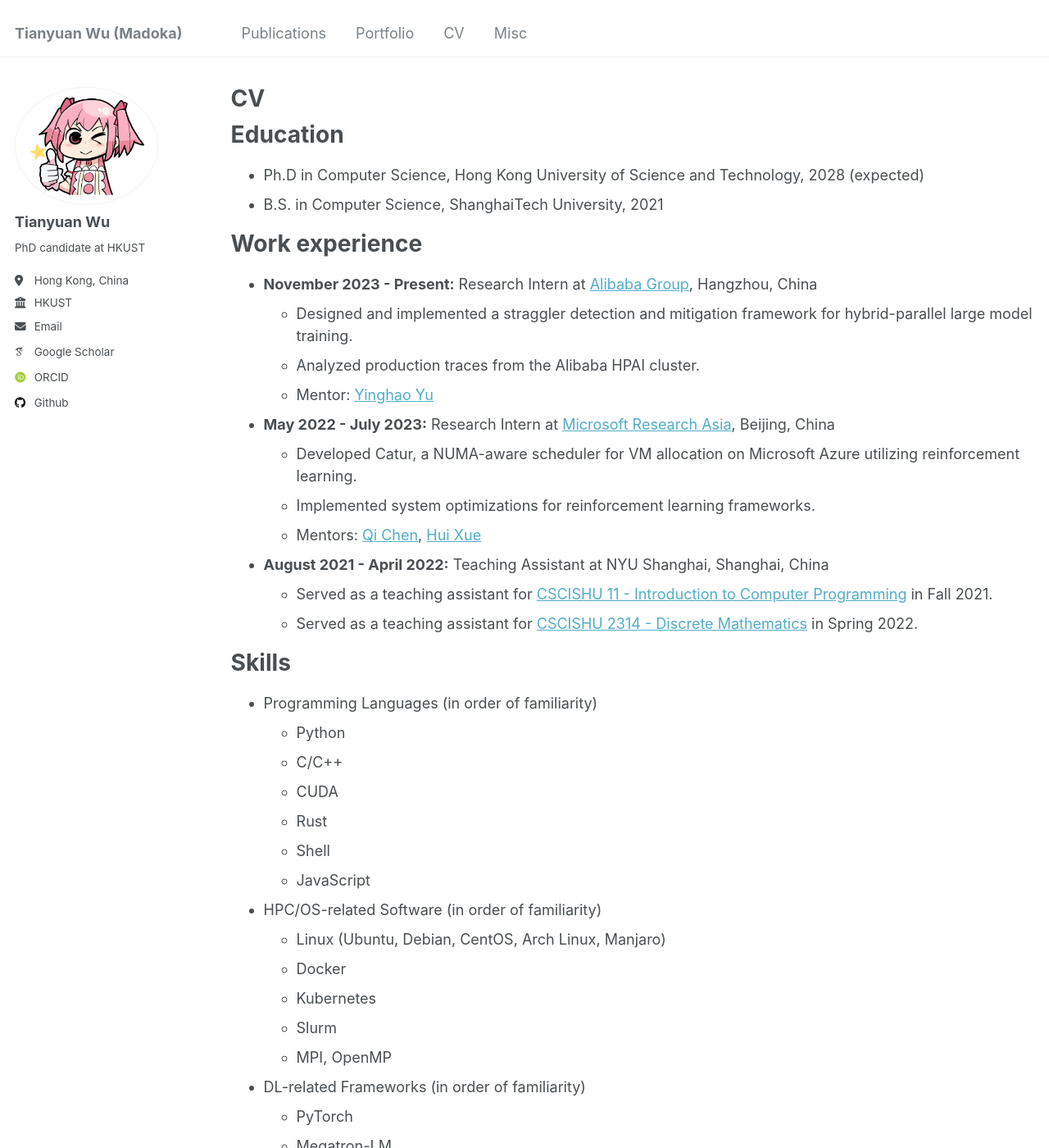
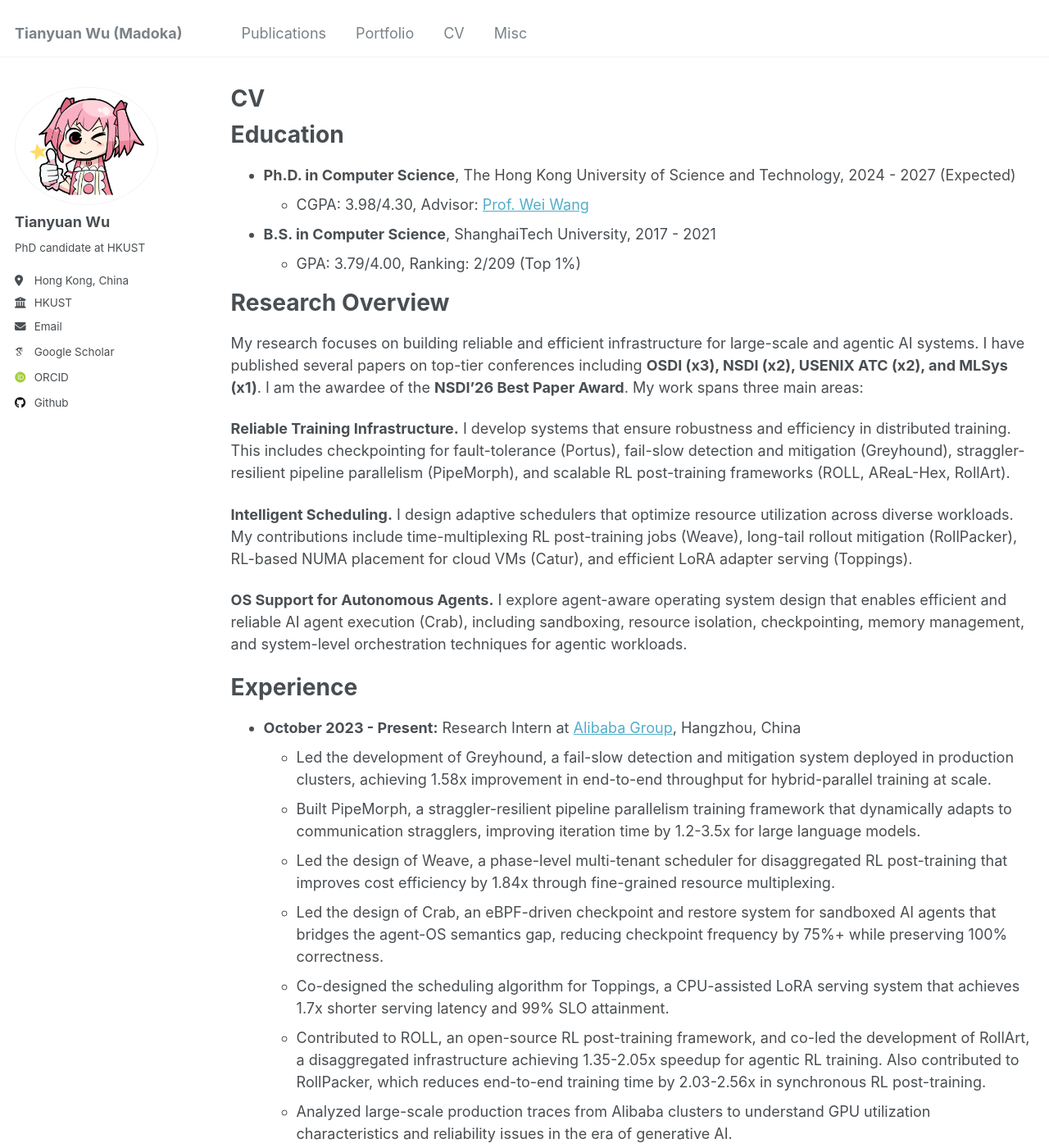
Before and after one commit to wutianyuan1/wutianyuan1.github.io, a Jekyll site: the page built from _pages/cv.md, in a window 1280 px wide and 1400 px high. Shown: the whole window at 82% size. Built offline with Jekyll 4.4.1, drawn with Linux system fonts in a browser that asks for light colours; some web fonts are replaced; some of the changed text lies outside the part shown.

Commit message:
fix consistency issues via claude code

```diff
--- a/_pages/cv.md
+++ b/_pages/cv.md
@@ -11,53 +11,53 @@ redirect_from:
 
 Education
 ======
-* Ph.D in Computer Science, Hong Kong University of Science and Technology, 2028 (expected)
-* B.S. in Computer Science, ShanghaiTech University, 2021
+* **Ph.D. in Computer Science**, The Hong Kong University of Science and Technology, 2024 - 2027 (Expected)
+  * CGPA: 3.98/4.30, Advisor: [Prof. Wei Wang](https://www.cse.ust.hk/~weiwa/)
+* **B.S. in Computer Science**, ShanghaiTech University, 2017 - 2021
+  * GPA: 3.79/4.00, Ranking: 2/209 (Top 1%)
 
-Work experience
+Research Overview
 ======
-* **November 2023 - Present:** Research Intern at [Alibaba Group](https://www.alibabagroup.com/en-US/), Hangzhou, China
-  * Designed and implemented a straggler detection and mitigation framework for hybrid-parallel large model training.
-  * Analyzed production traces from the Alibaba HPAI cluster.
-  * Mentor: [Yinghao Yu](https://scholar.google.com/citations?user=_YgjRn0AAAAJ&hl=en&oi=ao)
+My research focuses on building reliable and efficient infrastructure for large-scale and agentic AI systems. I have published several papers on top-tier conferences including **OSDI (x3), NSDI (x2), USENIX ATC (x2), and MLSys (x1)**. I am the awardee of the **NSDI'26 Best Paper Award**. My work spans three main areas:
+
+**Reliable Training Infrastructure.** I develop systems that ensure robustness and efficiency in distributed training. This includes checkpointing for fault-tolerance (Portus), fail-slow detection and mitigation (Greyhound), straggler-resilient pipeline parallelism (PipeMorph), and scalable RL post-training frameworks (ROLL, AReaL-Hex, RollArt).
+
+**Intelligent Scheduling.** I design adaptive schedulers that optimize resource utilization across diverse workloads. My contributions include time-multiplexing RL post-training jobs (Weave), long-tail rollout mitigation (RollPacker), RL-based NUMA placement for cloud VMs (Catur), and efficient LoRA adapter serving (Toppings).
+
+**OS Support for Autonomous Agents.** I explore agent-aware operating system design that enables efficient and reliable AI agent execution (Crab), including sandboxing, resource isolation, checkpointing, memory management, and system-level orchestration techniques for agentic workloads.
+
+Experience
+======
+* **October 2023 - Present:** Research Intern at [Alibaba Group](https://www.alibabagroup.com/en-US/), Hangzhou, China
+  * Led the development of Greyhound, a fail-slow detection and mitigation system deployed in production clusters, achieving 1.58x improvement in end-to-end throughput for hybrid-parallel training at scale.
+  * Built PipeMorph, a straggler-resilient pipeline parallelism training framework that dynamically adapts to communication stragglers, improving iteration time by 1.2-3.5x for large language models.
+  * Led the design of Weave, a phase-level multi-tenant scheduler for disaggregated RL post-training that improves cost efficiency by 1.84x through fine-grained resource multiplexing.
+  * Led the design of Crab, an eBPF-driven checkpoint and restore system for sandboxed AI agents that bridges the agent-OS semantics gap, reducing checkpoint frequency by 75%+ while preserving 100% correctness.
+  * Co-designed the scheduling algorithm for Toppings, a CPU-assisted LoRA serving system that achieves 1.7x shorter serving latency and 99% SLO attainment.
+  * Contributed to ROLL, an open-source RL post-training framework, and co-led the development of RollArt, a disaggregated infrastructure achieving 1.35-2.05x speedup for agentic RL training. Also contributed to RollPacker, which reduces end-to-end training time by 2.03-2.56x in synchronous RL post-training.
+  * Analyzed large-scale production traces from Alibaba clusters to understand GPU utilization characteristics and reliability issues in the era of generative AI.
 
 * **May 2022 - July 2023:** Research Intern at [Microsoft Research Asia](https://www.microsoft.com/en-us/research/lab/microsoft-research-asia/), Beijing, China
-  * Developed Catur, a NUMA-aware scheduler for VM allocation on Microsoft Azure utilizing reinforcement learning.
-  * Implemented system optimizations for reinforcement learning frameworks.
-  * Mentors: [Qi Chen](https://www.microsoft.com/en-us/research/people/cheqi/), [Hui Xue](https://www.microsoft.com/en-us/research/people/xuehui/)
+  * Developed Catur, an RL-based virtual NUMA placement system for Microsoft Azure. Successfully verified and deployed on Hyper-V, it reduces remote memory accesses by 75.2% for diverse VM workloads.
+  * Won the "Stars of the Future" award for outstanding research contributions (top 10% of interns).
 
-* **August 2021 - April 2022:** Teaching Assistant at NYU Shanghai, Shanghai, China
-  * Served as a teaching assistant for [CSCISHU 11 - Introduction to Computer Programming](https://bulletins.nyu.edu/courses/csci_shu/) in Fall 2021.
-  * Served as a teaching assistant for [CSCISHU 2314 - Discrete Mathematics](https://shanghai.nyu.edu/academics/majors/computer-science) in Spring 2022.
+* **August 2021 - May 2022:** Teaching Assistant at [NYU Shanghai](https://shanghai.nyu.edu/), Shanghai, China
+  * Designed assignments and led discussions for Discrete Mathematics and Computer Programming courses.
+  * Developed an automated grading system for programming assignments, serving 200+ students.
 
-Skills
+* **July 2020 - October 2020:** Research Intern at [Institute of Computing Technology, Chinese Academy of Sciences](http://www.ict.ac.cn/), Beijing, China
+  * Built a memory access pattern analyzer using the ROSE compiler infrastructure, enabling automated classification of complex access patterns and informing prefetcher design.
+
+Awards
 ======
-- Programming Languages (in order of familiarity)
-  * Python
-  * C/C++
-  * CUDA
-  * Rust
-  * Shell
-  * JavaScript
-
-- HPC/OS-related Software (in order of familiarity)
-  * Linux (Ubuntu, Debian, CentOS, Arch Linux, Manjaro)
-  * Docker
-  * Kubernetes
-  * Slurm
-  * MPI, OpenMP
-
-- DL-related Frameworks (in order of familiarity)
-  * PyTorch
-  * Megatron-LM
-  * vLLM
-  * DeepSpeed
-  * Ray RLlib
-
-- Misc
-  * LaTeX
-  * Markdown
-  * HTML
+* NSDI'26 Best Paper Award, USENIX Association, 2026.
+* Research Travel Grant, HKUST, 2025.
+* Enhanced Redbird PhD Award, HKUST, 2024 and 2025.
+* Post-graduate Scholarship, HKUST, 2024.
+* Stars of the Future, Microsoft Research, 2023.
+* Outstanding Undergraduate Thesis, ShanghaiTech University, 2021.
+* Outstanding Teaching Assistant Award, ShanghaiTech University, 2019, 2020, and 2021.
+* Second-class Scholarship, ShanghaiTech University, 2019.
 
 Publications
 ======
```
